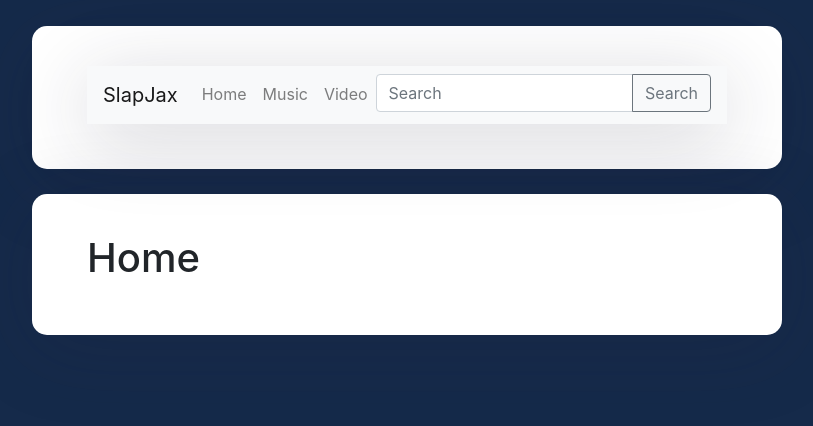
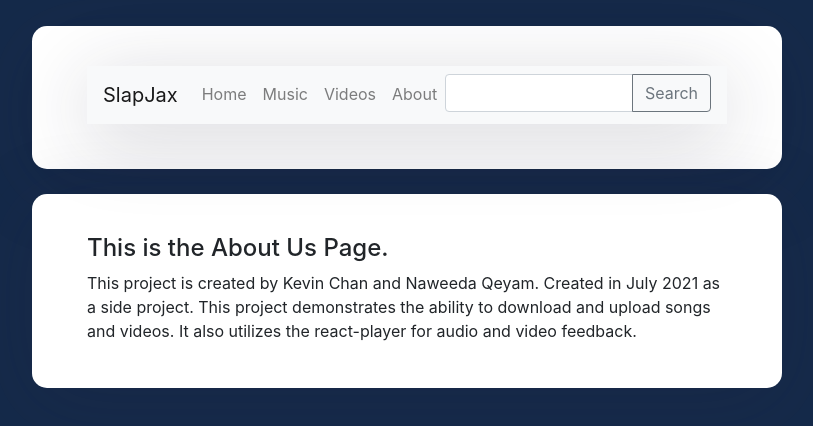
Before and after one commit to kchan438/slapjax-app, a React (Create React App) app: page /about in a window 1280 px wide. Shown: the top 426 px of the page, without its empty margins (233-1046 px from the left). Built offline with nearby package versions, Linux system fonts and the light colour scheme.

Commit message:
Adding an About Us page
Creating an About us page that describes the details of this project. Also minor changes on App.js

```diff
--- a/src/App.js
+++ b/src/App.js
@@ -1,7 +1,7 @@
 import logo from './logo.svg';
 import { Switch, Route, Link } from 'react-router-dom';
 import {useSelector } from 'react-redux';
-import { Button, Nav, Navbar, NavDropdown, Form, FormControl, InputGroup } from 'react-bootstrap';
+import { Button, Nav, Navbar, FormControl, InputGroup } from 'react-bootstrap';
 import './App.css';
 //pages
 import Home from './pages/Home';
@@ -9,6 +9,7 @@ import Music from './pages/Music';
 import Videos from './pages/Videos';
 import Register from './pages/Register';
 import Login from './pages/Login';
+import About from './pages/About';
 
 //bootstrap
 import 'bootstrap/dist/css/bootstrap.min.css';
@@ -19,7 +20,12 @@ function App() {
     <div className="App">
 
       <head>
-        <link rel="stylesheet" href="https://stackpath.bootstrapcdn.com/bootstrap/4.1.3/css/bootstrap.min.css" integrity="sha384-MCw98/SFnGE8fJT3GXwEOngsV7Zt27NXFoaoApmYm81iuXoPkFOJwJ8ERdknLPMO" crossorigin="anonymous"></link>
+        <link
+          rel="stylesheet"
+          href="https://stackpath.bootstrapcdn.com/bootstrap/4.1.3/css/bootstrap.min.css"
+          integrity="sha384-MCw98/SFnGE8fJT3GXwEOngsV7Zt27NXFoaoApmYm81iuXoPkFOJwJ8ERdknLPMO"
+          crossorigin="anonymous">
+        </link>
       </head>
 
       <div className="outer">
@@ -31,11 +37,12 @@ function App() {
             <Nav className="m-auto">
               <Nav.Link href="/home">Home</Nav.Link>
               <Nav.Link href="/music">Music</Nav.Link>
-              <Nav.Link href="/videos">Video</Nav.Link>
+              <Nav.Link href="/videos">Videos</Nav.Link>
               {/* <Nav.Link href="/movies">Movies</Nav.Link> */}
               {/* <Nav.Link href="#music">Search</Nav.Link> */}
+              <Nav.Link href="/about">About</Nav.Link>
               <InputGroup className="mb-1">
-                <FormControl className="m-auto" placeholder="Search" />
+                <FormControl className="m-auto" />
                 <InputGroup.Append>
                   <Button variant="outline-secondary">Search</Button>
                 </InputGroup.Append>
@@ -53,6 +60,7 @@ function App() {
             <Route path="/videos" component={Videos} />
             <Route path="/login" component={Login} />
             <Route path="/register" component={Register} />
+            <Route path="/about" component={About} />
             <Route path="/" component={Home} />
           </Switch>
         </div>
--- /dev/null
+++ b/src/pages/About.js
@@ -0,0 +1,19 @@
+import React from 'react';
+
+
+const About = () => {
+    return (
+        <div className="page">
+            <h4>This is the About Us Page.</h4>
+            <div>
+                This project is created by Kevin Chan and Naweeda Qeyam.
+                Created in July 2021 as a side project.
+                This project demonstrates the ability to download and upload songs and videos.
+                It also utilizes the react-player for audio and video feedback.
+
+            </div>
+        </div>
+    );
+};
+
+export default About;
```
